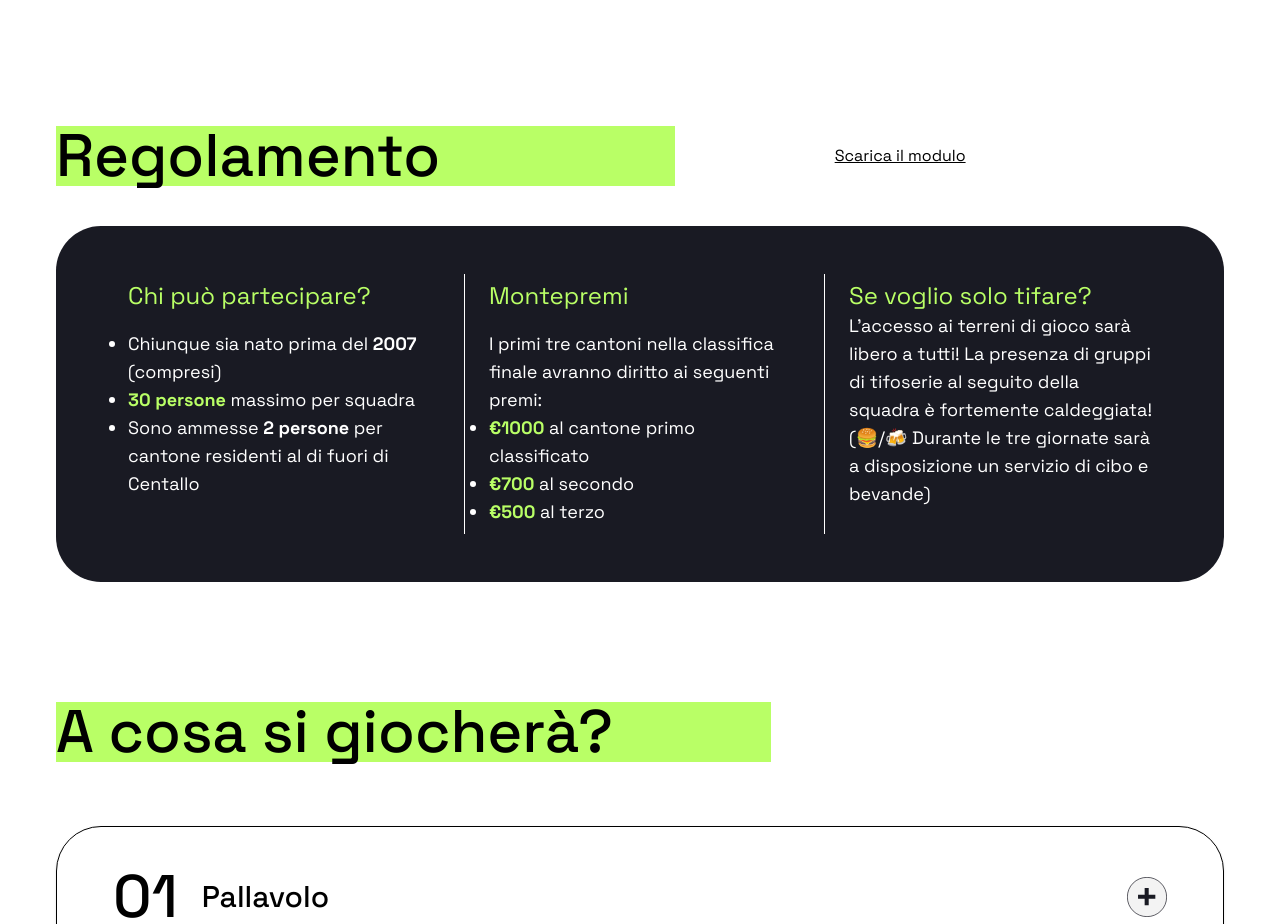
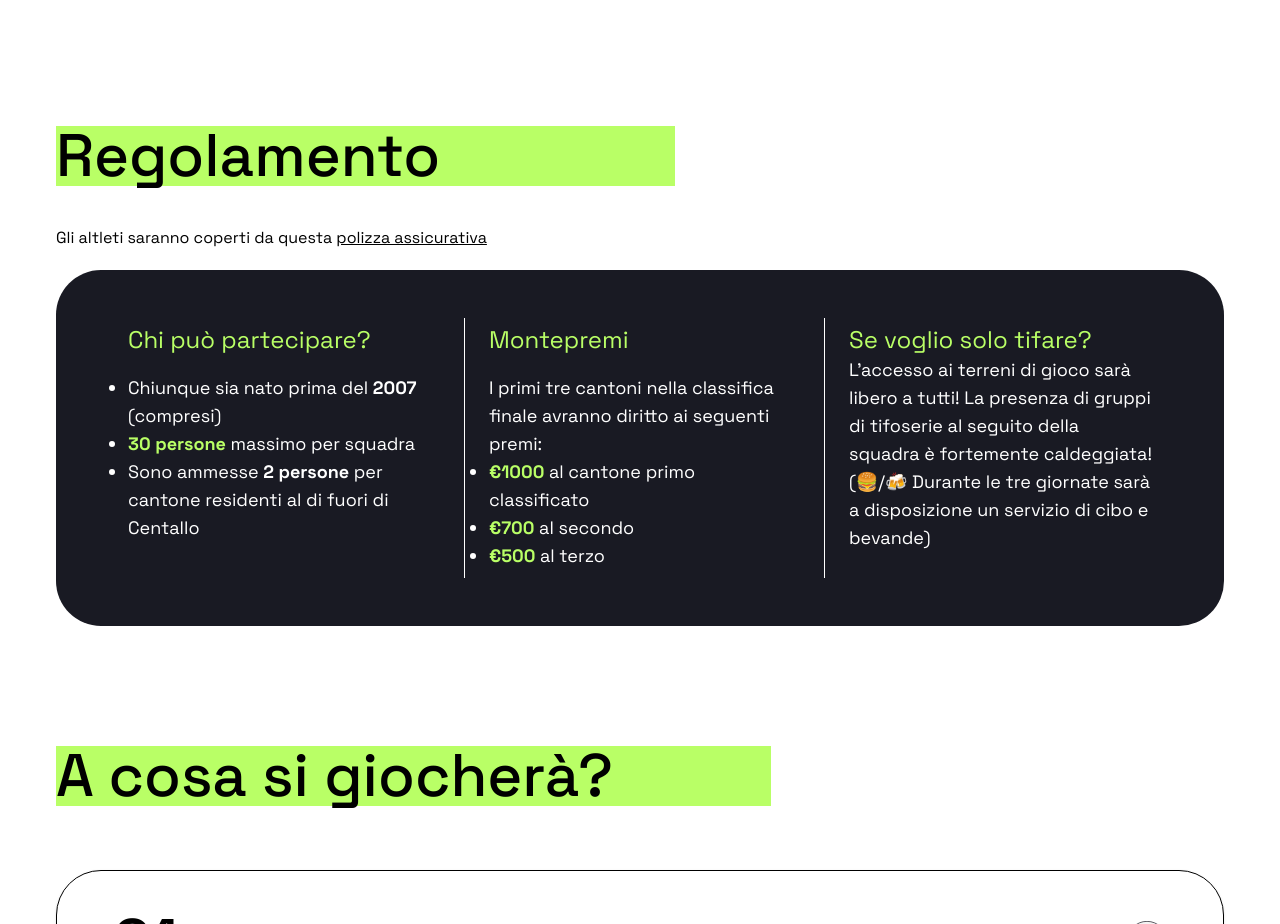
Before and after one commit to movi-centallo/cantoni-site, an Astro site: page / in a window 1280 px wide. Shown: the part 800-1724 px from the top of the page. Built offline with nearby package versions, Linux system fonts and the light colour scheme; Astro itself is replaced by a stand-in of ours.

Commit message:
new link

```diff
--- a/src/components/Case.astro
+++ b/src/components/Case.astro
@@ -9,8 +9,19 @@ import Container from "./Container.astro"
             <h2 class="text-4xl font-medium leading-none sm:text-6xl">Regolamento</h2>
         </div>
     </div>
-    <a href="https://drive.google.com/file/d/1fQH4QjWK-GEE93W3kdSP0iiY2Jf1aZ1l/view?usp=sharing" class="py-5 underline">Scarica il modulo</a></div>
+
 </div>
+
+<div class="relative flex flex-col items-center md:flex-row">
+    <div class="row items-center md:pr-40 md:w-8/12">
+        <div class="text-center md:text-left pb-5">
+            <p>Gli altleti saranno coperti da questa <a href="https://drive.google.com/file/d/1IazQLfGh9-MgLjBTLQv1BeJxbrm4LpNL/view?usp=sharing" class="py-5 underline">polizza assicurativa</a></p>
+
+        </div>
+    </div>
+
+</div>
+
 
 <div class="w-full p-12 bg-zinc-900 rounded-[45px] justify-start items-start gap-16 inline-flex text-white">
     <div class="grid grid-cols-1 md:grid-cols-3 gap-2 divide-x-0 md:divide-x divide-y md:divide-y-0">
```
